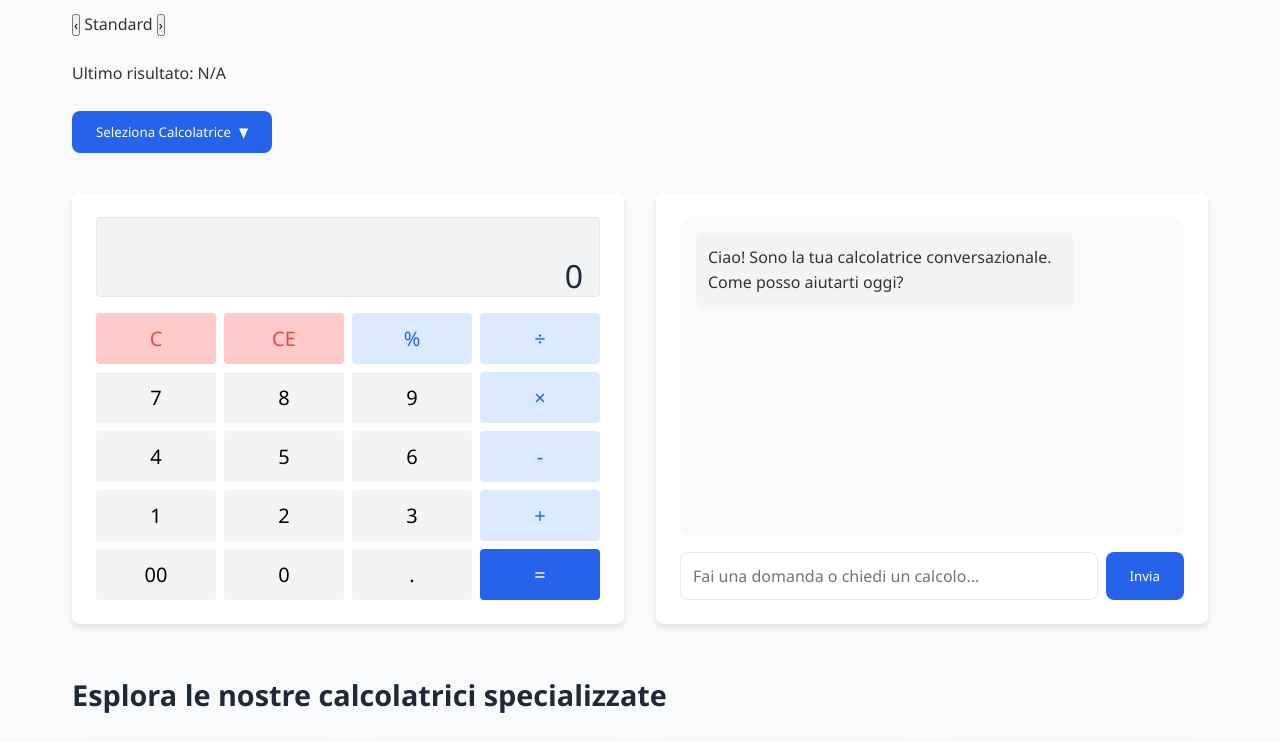
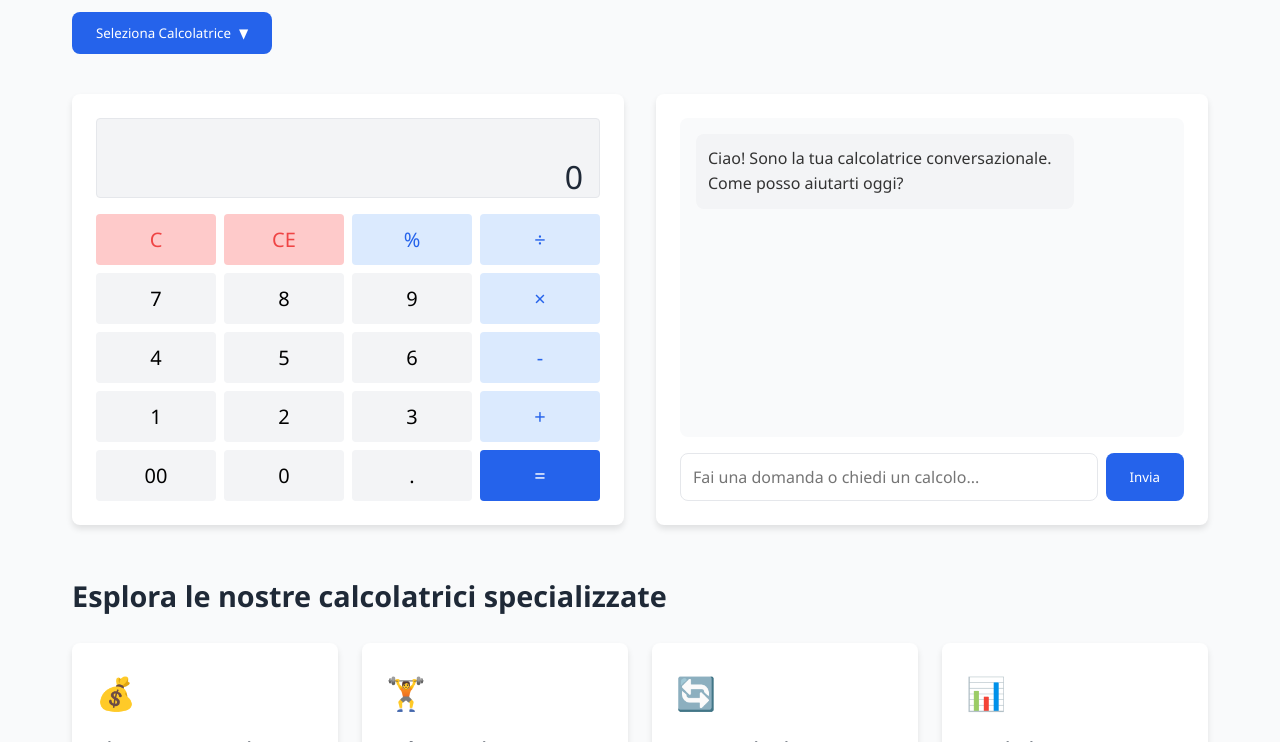
Before and after one commit to AndreaAzzarello/calculator-gpt, a plain HTML site: page index.html in a window 1280 px wide. Shown: the part 358-1100 px from the top of the page. Drawn offline with Linux system fonts and the light colour scheme.

Commit message:
Update index.html

```diff
--- a/index.html
+++ b/index.html
@@ -37,15 +37,7 @@
                     <button class="toggle-btn" id="scientificToggle">Scientifica</button>
                 </div>
             </div>
-	<!-- Dopo: navigazione e ultimo risultato -->
-	<div class="calculator-navigation">
-  		<button class="nav-btn" id="prevCalc">‹</button>
-  		<span id="calculatorName">Standard</span>
- 		 <button class="nav-btn" id="nextCalc">›</button>
-	</div>
-	<div class="last-result-container">
-  		Ultimo risultato: <span id="lastResult">N/A</span>
-	</div>
+
             <div class="dropdown">
                 <button class="dropdown-button">
                     Seleziona Calcolatrice
```
